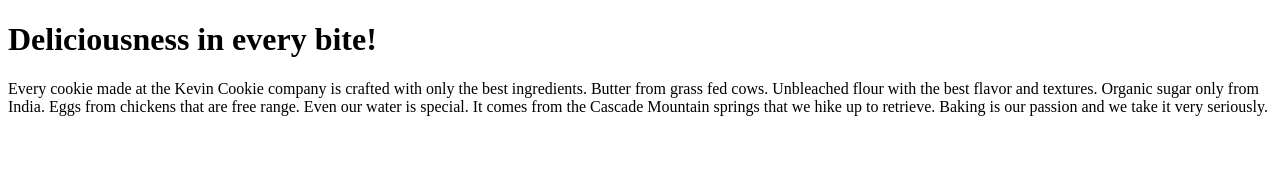
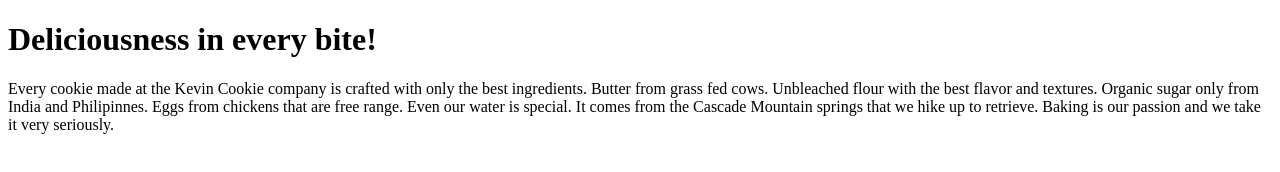
Before and after one commit to ddanvux/repotest, a plain HTML site: page index.htm in a window 1280 px wide. Drawn offline with Linux system fonts and the light colour scheme.

Commit message:
Update index.htm

```diff
--- a/index.htm
+++ b/index.htm
@@ -3,6 +3,6 @@
 <body>
 
 <h1>Deliciousness in every bite!</h1>
-<p>Every cookie made at the Kevin Cookie company is crafted with only the best ingredients. Butter from grass fed cows. Unbleached flour with the best flavor and textures. Organic sugar only from India. Eggs from chickens that are free range. Even our water is special. It comes from the Cascade Mountain springs that we hike up to retrieve. Baking is our passion and we take it very seriously.</p>
+<p>Every cookie made at the Kevin Cookie company is crafted with only the best ingredients. Butter from grass fed cows. Unbleached flour with the best flavor and textures. Organic sugar only from India and Philipinnes. Eggs from chickens that are free range. Even our water is special. It comes from the Cascade Mountain springs that we hike up to retrieve. Baking is our passion and we take it very seriously.</p>
 </body>
 </html>
```
